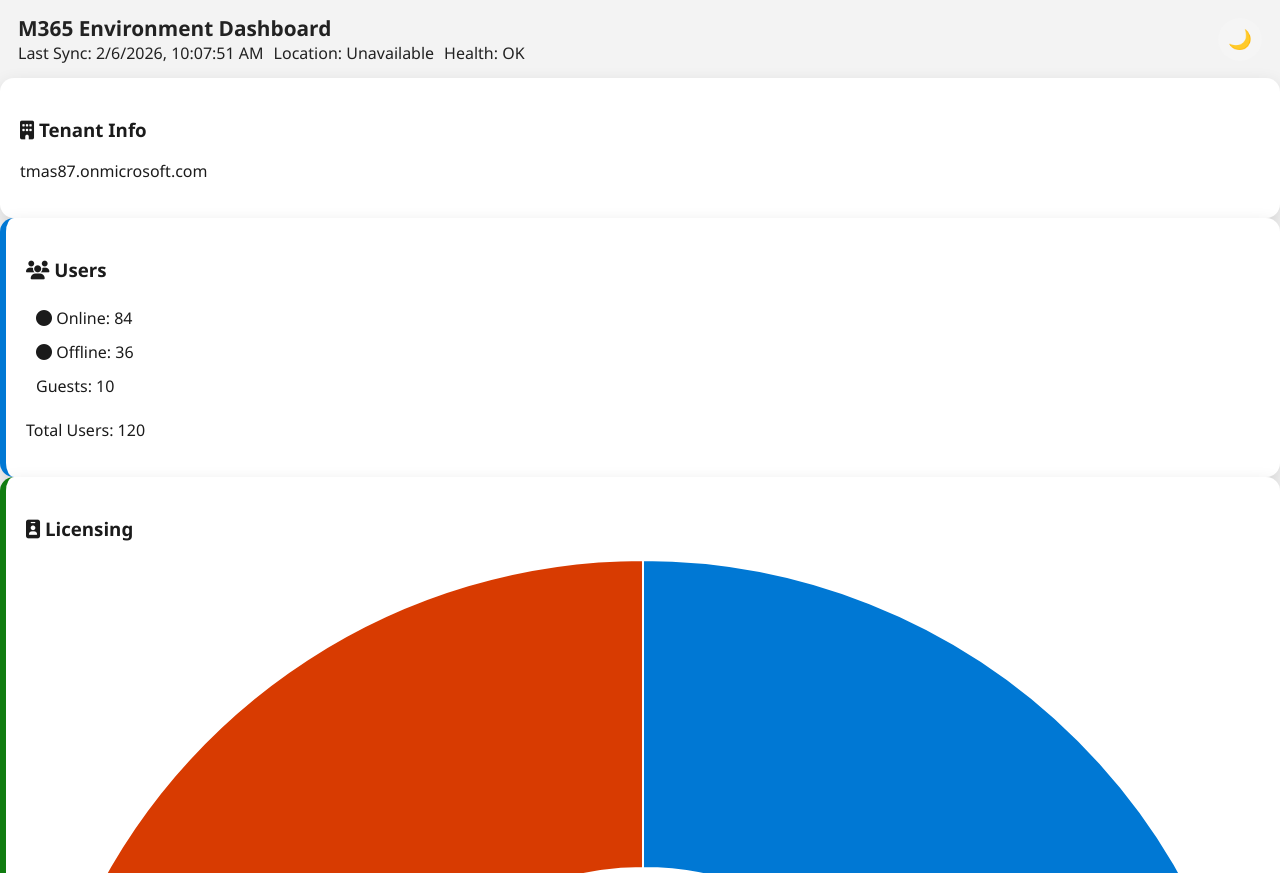
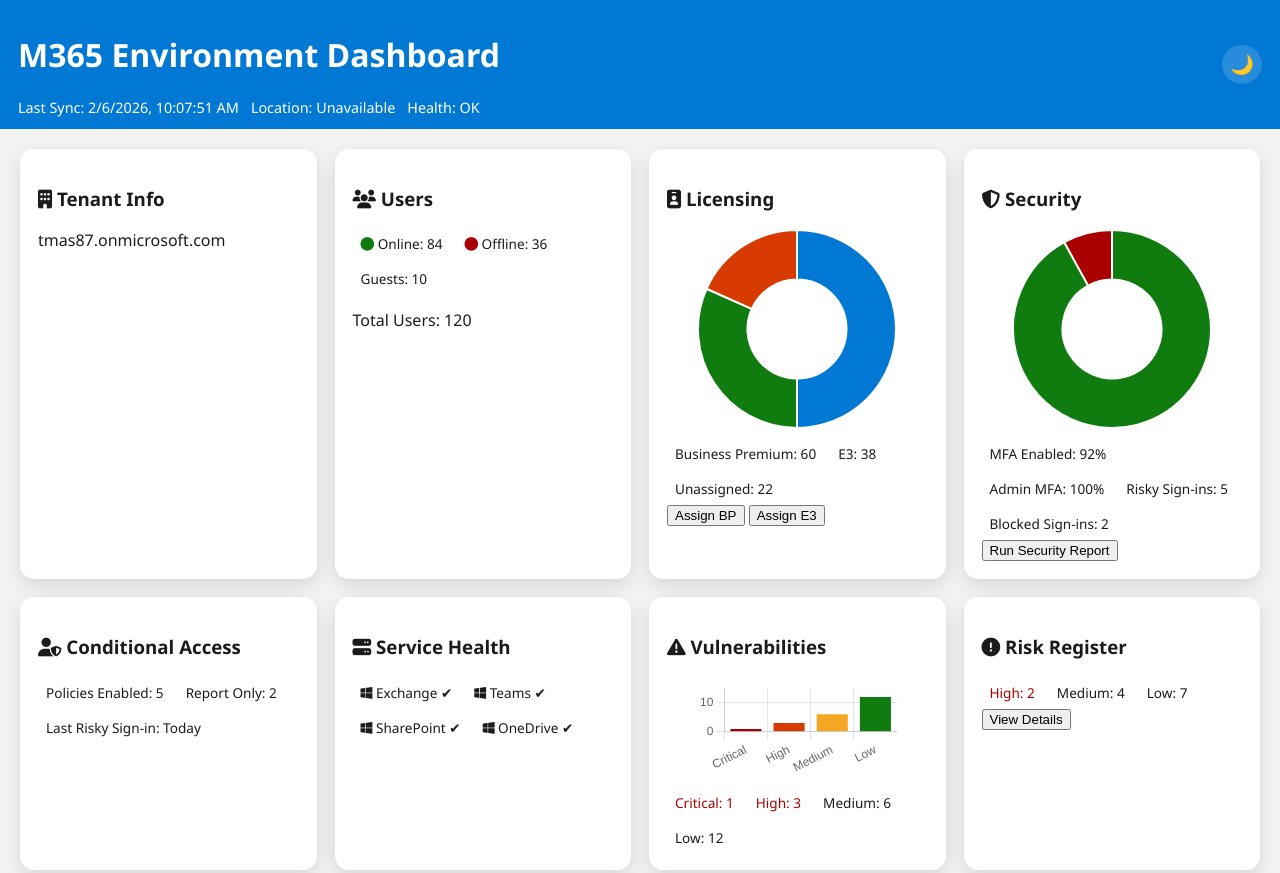
Before and after one commit to tmas87/M365-Dashboard, a plain HTML site: page index.html in a window 1280 px wide. Shown: the top 873 px of the page. Drawn offline with nearby package versions, Linux system fonts and the light colour scheme; no server answers.

Commit message:
Update style.css

```diff
--- a/style.css
+++ b/style.css
@@ -14,53 +14,66 @@
   color: #eee;
 }
 
+.grid {
+  display: grid;
+  grid-template-columns: repeat(auto-fit, minmax(260px, 1fr));
+  gap: 18px;
+  padding: 20px;
+}
+
 .card {
   background: inherit;
   border-radius: 14px;
-  padding: 20px;
+  padding: 18px;
   box-shadow: 0 6px 18px rgba(0,0,0,0.12);
   cursor: pointer;
   transition: transform 0.25s ease, background 0.3s, color 0.3s;
 }
 
-body.light .card { background: #ffffff; color: #1b1b1b; }
+body.light .card { background: #fff; color: #1b1b1b; }
 body.dark .card { background: #1e1e1e; color: #f5f5f5; }
 
-.card:hover {
-  transform: scale(1.03);
+.card:hover { transform: scale(1.03); }
+
+.header-info { display: flex; gap: 12px; flex-wrap: wrap; font-size: 0.9rem; }
+
+.compact-header {
+  display: flex;
+  justify-content: space-between;
+  align-items: center;
+  padding: 12px 18px;
+  background: #0078d4;
+  color: white;
 }
 
-.header-card {
-  margin: 20px;
+.theme-toggle {
+  background: rgba(255,255,255,0.15);
+  border: none;
+  border-radius: 50%;
+  font-size: 1.2rem;
+  padding: 8px;
+  cursor: pointer;
+  transition: background 0.2s, transform 0.2s;
 }
+.theme-toggle:hover { background: rgba(255,255,255,0.3); transform: rotate(15deg); }
 
-.dashboard {
-  display: grid;
-  grid-template-columns: repeat(auto-fit, minmax(280px, 1fr));
-  gap: 20px;
-  padding: 20px;
-}
-
-.info {
+.mini-row {
   display: flex;
-  justify-content: space-between;
+  flex-wrap: wrap;
+  gap: 6px;
   margin-top: 10px;
-  font-size: 0.9rem;
 }
 
 .mini {
-  background: rgba(255,255,255,0.2);
-  padding: 6px 10px;
-  border-radius: 6px;
+  background: rgba(255,255,255,0.15);
+  padding: 5px 8px;
+  border-radius: 5px;
+  font-size: 0.85rem;
 }
 
-/* Microsoft colours */
-.blue { border-left: 6px solid #0078d4; }
-.green { border-left: 6px solid #107c10; }
-.orange { border-left: 6px solid #d83b01; }
-.red { border-left: 6px solid #a80000; }
+.text-red { color: #a80000; }
+.text-green { color: #107c10; }
 
-/* MODALS */
 .modal {
   display: none;
   position: fixed;
@@ -70,8 +83,8 @@
 
 .modal-content {
   max-width: 420px;
-  margin: 10% auto;
-  padding: 20px;
+  margin: 8% auto;
+  padding: 18px;
   border-radius: 12px;
   position: relative;
 }
@@ -79,52 +92,17 @@
 body.light .modal-content { background: #fff; color: #222; }
 body.dark .modal-content { background: #1e1e1e; color: #eee; }
 
-.close {
+.modal-close {
   position: absolute;
   top: 10px;
   right: 14px;
   font-size: 22px;
   cursor: pointer;
 }
-/* COMPACT HEADER */
-.compact-header {
-  display: flex;
-  justify-content: space-between;
-  align-items: center;
-  padding: 14px 18px;
+
+/* Doughnut chart container */
+.chart-container {
+  width: 100%;
+  max-width: 200px;
+  margin: 10px auto;
 }
-
-.header-left h1 {
-  margin: 0;
-  font-size: 1.3rem;
-}
-
-.tenant {
-  margin: 2px 0 8px;
-  font-size: 0.9rem;
-  opacity: 0.9;
-}
-
-/* HEADER INFO ROW */
-.header-info {
-  display: flex;
-  gap: 10px;
-  flex-wrap: wrap;
-}
-
-/* THEME TOGGLE BUTTON */
-.theme-toggle {
-  background: rgba(255,255,255,0.15);
-  border: none;
-  border-radius: 50%;
-  font-size: 1.2rem;
-  padding: 10px;
-  cursor: pointer;
-  color: white;
-  transition: background 0.2s, transform 0.2s;
-}
-
-.theme-toggle:hover {
-  background: rgba(255,255,255,0.3);
-  transform: rotate(15deg);
-}
```
